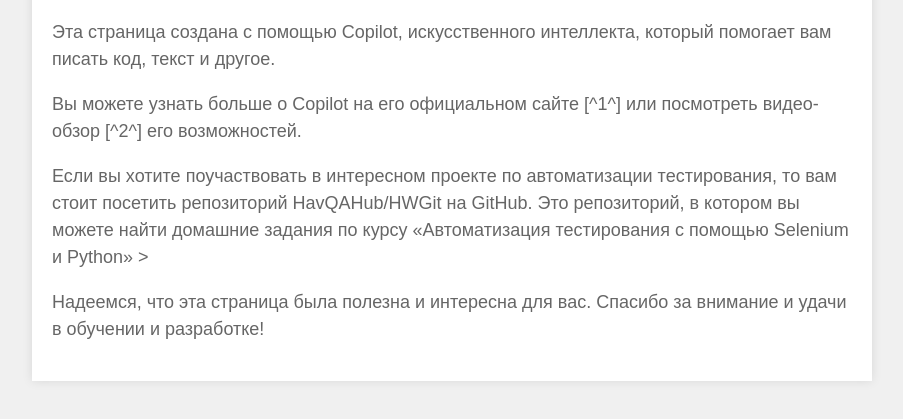
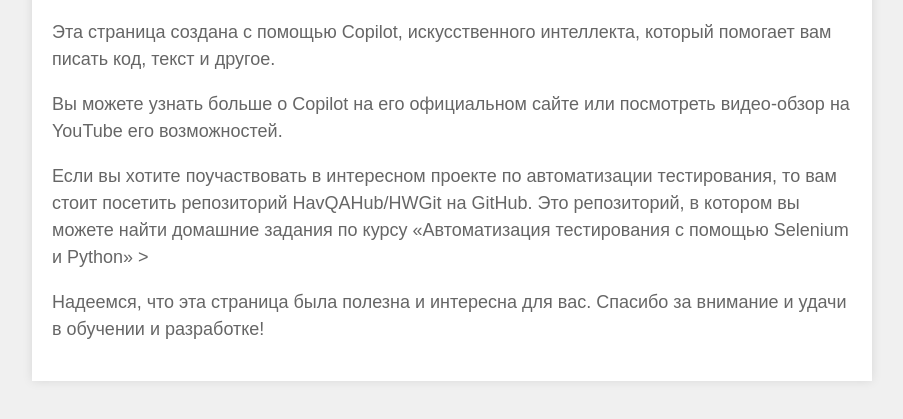
Before and after one commit to HavQAHub/HWGit, a plain HTML site: page index.html in a window 1280 px wide. Shown: the part 89-508 px from the top of the page, without its empty margins (188-1091 px from the left). Drawn offline with Linux system fonts and the light colour scheme.

Commit message:
Second changes

```diff
--- a/index.html
+++ b/index.html
@@ -39,7 +39,7 @@
 <div class="container">
 <h1>Добро пожаловать на приветственную страницу!</h1>
 <p>Эта страница создана с помощью Copilot, искусственного интеллекта, который помогает вам писать код, текст и другое.</p>
-<p>Вы можете узнать больше о Copilot на его официальном сайте [^1^] или посмотреть видео-обзор [^2^] его возможностей.</p>
+<p>Вы можете узнать больше о Copilot на его официальном сайте или посмотреть видео-обзор на YouTube его возможностей.</p>
 <p>Если вы хотите поучаствовать в интересном проекте по автоматизации тестирования, то вам стоит посетить репозиторий HavQAHub/HWGit на GitHub. Это репозиторий, в котором вы можете найти домашние задания по курсу «Автоматизация тестирования с помощью Selenium и Python» >
 <p>Надеемся, что эта страница была полезна и интересна для вас. Спасибо за внимание и удачи в обучении и разработке!</p>
 </div>
```
